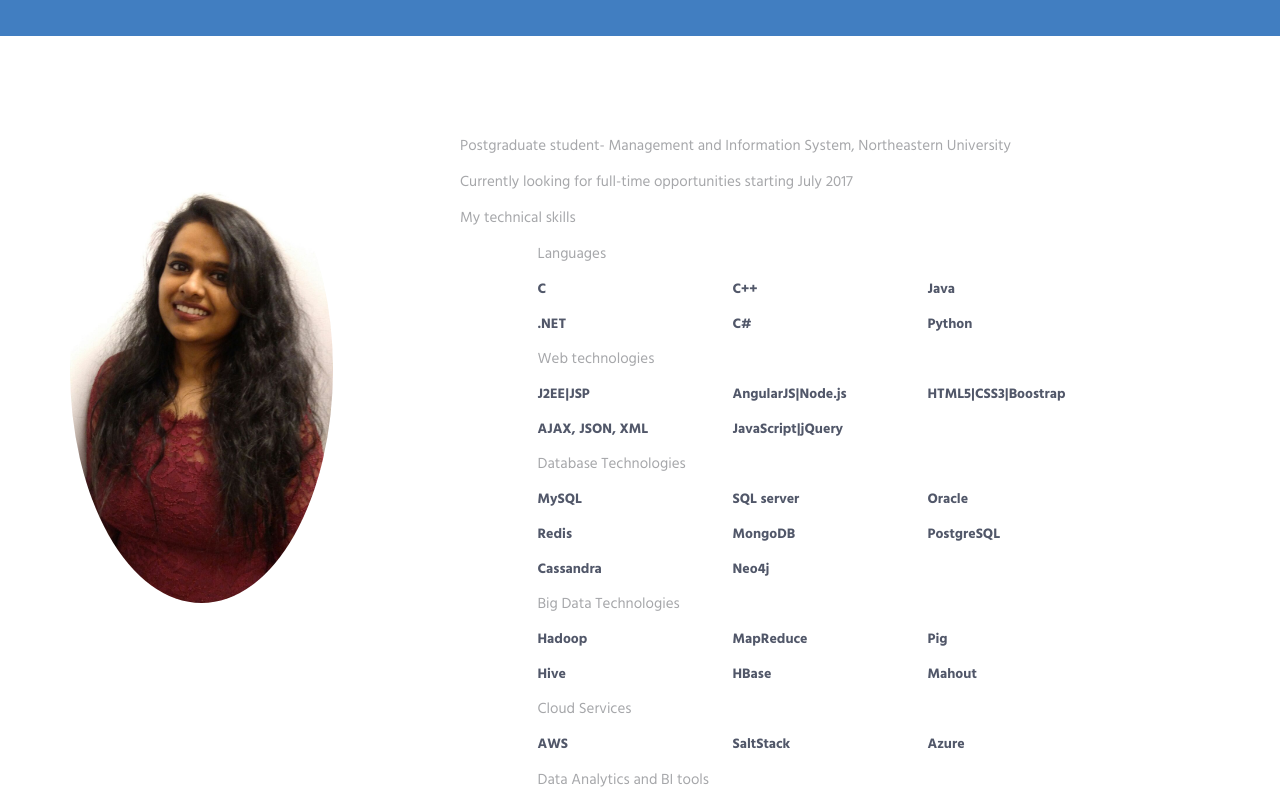
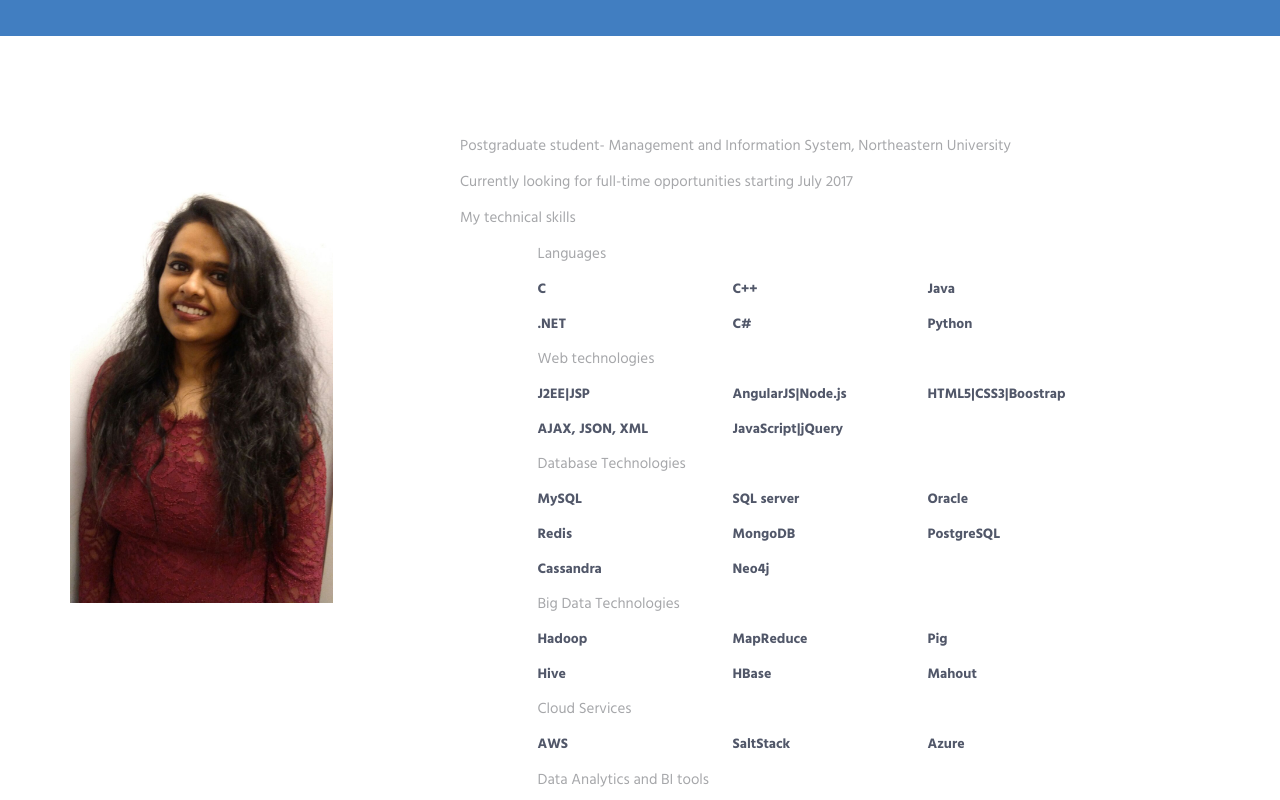
Before and after one commit to yash26195/Portfolio, a plain HTML site: page index.html in a window 1280 px wide. Shown: the part 660-1460 px from the top of the page. Drawn offline with Linux system fonts and the light colour scheme.

Commit message:
Update index.html

```diff
--- a/index.html
+++ b/index.html
@@ -98,7 +98,7 @@
                 <div class="row">
                     <div class="col-sm-3 ">
                         <div class="text-right sm-text-left">
-                            <img class="img-responsive" style="border-radius: 50%;" src="img/IMG-20170408-WA0040.jpg">
+                            <img class="img-responsive"  src="img/IMG-20170408-WA0040.jpg">
                         </div>
                     </div>
                     <div class="col-sm-8 col-sm-offset-1">
```
